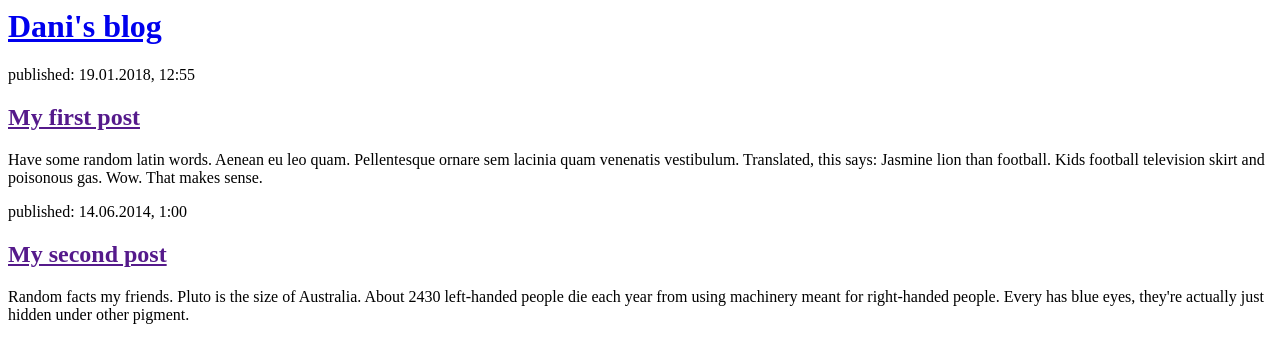
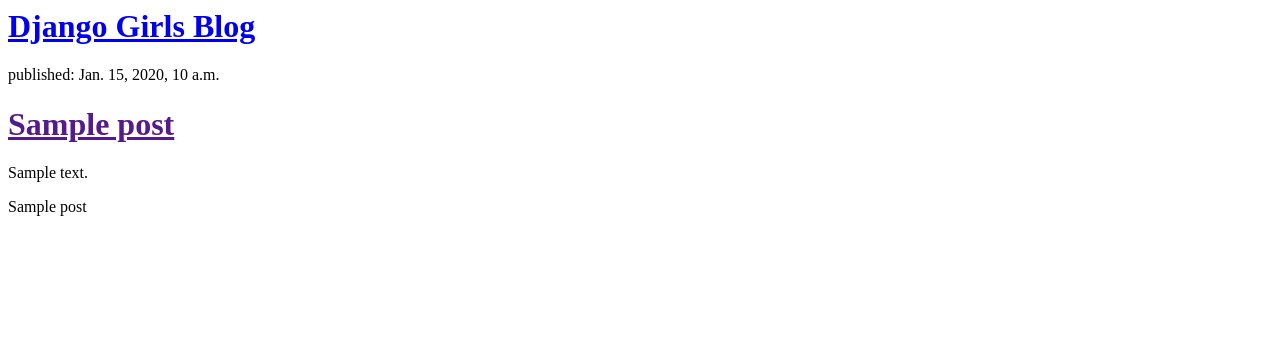
Before and after one commit to D-Elocin/My-first-blog-post, a Django app: template blog/templates/blog/post_list.html in a window 1280 px wide. Shown: the top 363 px of the page. Run offline with Django 3.2, Linux system fonts and the light colour scheme; the template is opened without the code that fills it: values that come from a table or form of the project are taken from there, others are empty; tables that the repository leaves empty hold one stand-in row (values such as "Sample post").

Commit message:
Modified templates to display posts from database.

```diff
--- a/blog/templates/blog/post_list.html
+++ b/blog/templates/blog/post_list.html
@@ -3,20 +3,19 @@
         <title>Dani's blog</title>
     </head>
     <body>
-        <div>
-            <h1><a href="/">Dani's blog</a></h1>
-        </div>
+      <div>
+  <h1><a href="/">Django Girls Blog</a></h1>
+</div>
 
-        <div>
-            <p>published: 19.01.2018, 12:55</p>
-            <h2><a href="">My first post</a></h2>
-            <p>Have some random latin words. Aenean eu leo quam. Pellentesque ornare sem lacinia quam venenatis vestibulum. Translated, this says: Jasmine lion than football. Kids football television skirt and poisonous gas. Wow. That makes sense.</p>
-        </div>
-
-        <div>
-            <p>published: 14.06.2014, 1:00</p>
-            <h2><a href="">My second post</a></h2>
-            <p>Random facts my friends. Pluto is the size of Australia. About 2430 left-handed people die each year from using machinery meant for right-handed people. Every has blue eyes, they're actually just hidden under other pigment.</p>
-        </div>
+{% for post in posts %}
+  <div>
+      <p>published: {{ post.published_date }}</p>
+      <h1><a href="">{{ post.title }}</a></h1>
+      <p>{{ post.text|linebreaksbr }}</p>
+  </div>
+{% endfor %}
     </body>
 </html>
+{% for post in posts %}
+    {{ post }}
+{% endfor %}
--- a/blog/views.py
+++ b/blog/views.py
@@ -1,5 +1,7 @@
 from django.shortcuts import render
+from django.utils import timezone
+from .models import Post
 
-# Create your views here.
 def post_list(request):
-    return render(request, 'blog/post_list.html', {})
+    posts = Post.objects.filter(published_date__lte=timezone.now()).order_by('published_date')
+    return render(request, 'blog/post_list.html', {'posts': posts})
```
